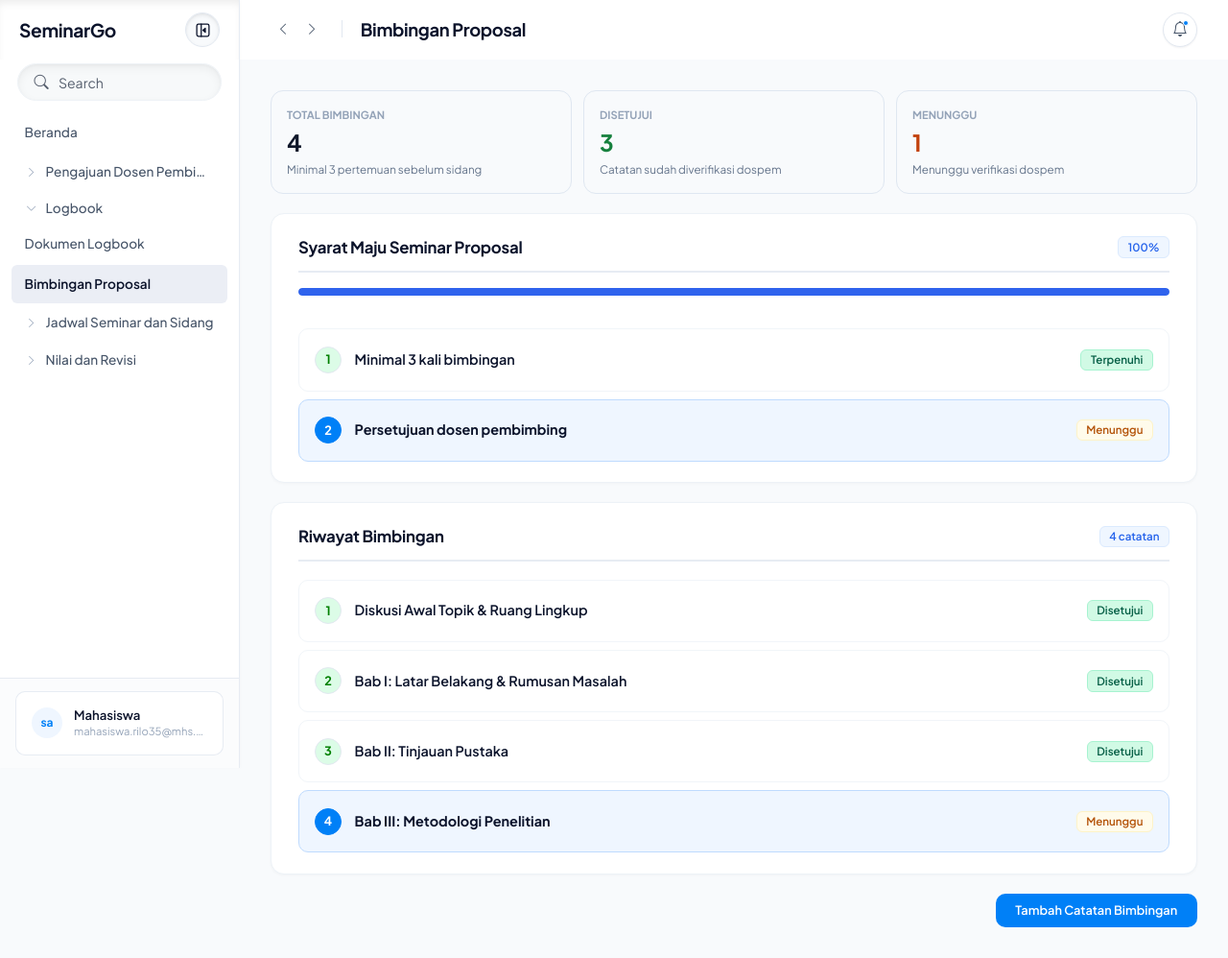
After one commit to Althaf-Budiman/seminar-go, a PHP site: page /bimbingan-proposal in a window 1280 px wide. The commit adds this page. Shown: the whole page at 96% size. Run offline with PHP 8.4, Linux system fonts and the light colour scheme.

Commit message:
slicing: dokune logbook, bimbingan proposal & kelengkapan berkas

```diff
--- a/assets/css/style.css
+++ b/assets/css/style.css
@@ -324,7 +324,7 @@ body.overflow-hidden {
     transition: transform 0.2s ease;
 }
 
-.nav-group.is-open > .nav-group-toggle i {
+.nav-group.is-open>.nav-group-toggle i {
     transform: rotate(90deg);
 }
 
@@ -341,11 +341,11 @@ body.overflow-hidden {
     transition: grid-template-rows 0.2s ease;
 }
 
-.nav-group.is-open > .nav-submenu {
+.nav-group.is-open>.nav-submenu {
     grid-template-rows: 1fr;
 }
 
-.nav-submenu > ul {
+.nav-submenu>ul {
     min-height: 0;
     overflow: hidden;
     list-style: none;
@@ -2366,14 +2366,6 @@ i {
     line-height: 1.5;
 }
 
-.topik-form-actions {
-    display: flex;
-    justify-content: flex-end;
-    align-items: center;
-    gap: 0.5rem;
-    margin-top: 1.5rem;
-}
-
 /* Responsive */
 @media (max-width: 640px) {
     .topik-form-card {
@@ -2384,8 +2376,100 @@ i {
         grid-template-columns: 1fr;
         gap: 1rem;
     }
-
-    .topik-form-actions {
-        flex-wrap: wrap;
+}
+
+
+/* =========================================
+   Bimbingan Proposal
+   ========================================= */
+
+
+/* Stats */
+.stats {
+    display: grid;
+    grid-template-columns: repeat(3, minmax(0, 1fr));
+    gap: 0.75rem;
+}
+
+.stat-card {
+    min-width: 0;
+    padding: 1rem;
+    background: #f8fafc;
+    border: 1px solid #dfe7f1;
+    border-radius: 13px;
+}
+
+.stat-label {
+    display: block;
+    margin-bottom: 0.25rem;
+    color: #94a3b8;
+    font-size: 0.7rem;
+    font-weight: 700;
+    text-transform: uppercase;
+}
+
+.stat-value {
+    display: block;
+    color: #0f172a;
+    font-size: 1.5rem;
+    line-height: 1.4;
+    font-weight: 700;
+}
+
+.stat-value.success {
+    color: #15803d;
+}
+
+.stat-value.warning {
+    color: #c2410c;
+}
+
+.stat-card p {
+    margin: 0.15rem 0 0;
+    color: #64748b;
+    font-size: 0.73rem;
+    line-height: 1.5;
+}
+
+.bimbingan-progress-track {
+    width: 100%;
+    height: 8px;
+    margin: 1rem 0;
+    overflow: hidden;
+    border-radius: 999px;
+    background: #e2e8f0;
+}
+
+.bimbingan-progress-fill {
+    height: 100%;
+    border-radius: inherit;
+    background: #2f63ed;
+    transition: width 0.3s ease;
+}
+
+/* =========================================
+   Kelengkapan Berkas Seminar Proposal
+   ========================================= */
+
+.berkas-rules {
+    gap: 1.5rem;
+    padding-top: 1rem;
+}
+
+.berkas-file-input {
+    display: none;
+}
+
+.berkas-rules .detail-item {
+    flex: 1;
+    min-width: 0;
+}
+
+@media (max-width: 640px) {
+
+
+    .berkas-rules {
+        flex-direction: column;
+        gap: 0.75rem;
     }
 }
--- /dev/null
+++ b/controllers/BimbinganProposal.php
@@ -0,0 +1,77 @@
+
+<?php
+
+class BimbinganProposal
+{
+    private $load;
+
+    public function __construct()
+    {
+        $this->load = new Loader();
+    }
+
+    public function index()
+    {
+        $statistik = [
+            'total'     => 4,
+            'disetujui' => 3,
+            'menunggu'  => 1,
+        ];
+
+        // State: done | active | locked
+        $persyaratan = [
+            [
+                'judul'     => 'Minimal 3 kali bimbingan',
+                'state'     => 'done',
+                'badge'     => 'Terpenuhi',
+                'badgeClass'=> 'success',
+            ],
+            [
+                'judul'     => 'Persetujuan dosen pembimbing',
+                'state'     => 'active',
+                'badge'     => 'Menunggu',
+                'badgeClass'=> 'warning',
+            ],
+        ];
+
+        $riwayat = [
+            [
+                'nomor'     => 1,
+                'judul'     => 'Diskusi Awal Topik & Ruang Lingkup',
+                'state'     => 'done',
+                'badge'     => 'Disetujui',
+                'badgeClass'=> 'success',
+            ],
+            [
+                'nomor'     => 2,
+                'judul'     => 'Bab I: Latar Belakang & Rumusan Masalah',
+                'state'     => 'done',
+                'badge'     => 'Disetujui',
+                'badgeClass'=> 'success',
+            ],
+            [
+                'nomor'     => 3,
+                'judul'     => 'Bab II: Tinjauan Pustaka',
+                'state'     => 'done',
+                'badge'     => 'Disetujui',
+                'badgeClass'=> 'success',
+            ],
+            [
+                'nomor'     => 4,
+                'judul'     => 'Bab III: Metodologi Penelitian',
+                'state'     => 'active',
+                'badge'     => 'Menunggu',
+                'badgeClass'=> 'warning',
+            ],
+        ];
+
+        $this->load->view('views/bimbingan-proposal/index.php', [
+            'pageTitle'  => 'Bimbingan Proposal',
+            'activeMenu' => 'bimbingan-proposal',
+            'statistik'  => $statistik,
+            'persyaratan'=> $persyaratan,
+            'riwayat'    => $riwayat,
+            'progress'   => 100,
+        ]);
+    }
+}
--- a/controllers/Logbook.php
+++ b/controllers/DokumenLogbook.php
@@ -1,7 +1,7 @@
 <?php
 
 
-class Logbook
+class DokumenLogbook
 {
     private $load;
 
@@ -159,7 +159,7 @@ class Logbook
             ],
         ];
 
-        $this->load->view('views/logbook/index.php', [
+        $this->load->view('views/dokumen-logbook/index.php', [
             'pageTitle' => 'Logbook',
             'logbooks'  => $logbooks,
         ]);
--- /dev/null
+++ b/views/bimbingan-proposal/index.php
@@ -0,0 +1,133 @@
+
+<?php require_once __DIR__ . '/../layout/header.php'; ?>
+
+<div class="dashboard-container">
+
+    <!-- Statistik Bimbingan -->
+    <div class="stats">
+
+        <div class="stat-card">
+            <span class="stat-label">Total Bimbingan</span>
+            <strong class="stat-value">
+                <?= (int) $statistik['total'] ?>
+            </strong>
+            <p>Minimal 3 pertemuan sebelum sidang</p>
+        </div>
+
+        <div class="stat-card">
+            <span class="stat-label">Disetujui</span>
+            <strong class="stat-value success">
+                <?= (int) $statistik['disetujui'] ?>
+            </strong>
+            <p>Catatan sudah diverifikasi dospem</p>
+        </div>
+
+        <div class="stat-card">
+            <span class="stat-label">Menunggu</span>
+            <strong class="stat-value warning">
+                <?= (int) $statistik['menunggu'] ?>
+            </strong>
+            <p>Menunggu verifikasi dospem</p>
+        </div>
+
+    </div>
+
+    <!-- Syarat Maju Seminar Proposal -->
+    <div class="content-card">
+
+        <div class="card-header border-b">
+            <h2>Syarat Maju Seminar Proposal</h2>
+
+            <span class="badge primary sm">
+                <?= (int) $progress ?>%
+            </span>
+        </div>
+
+        <!-- Progress Bar -->
+        <div class="bimbingan-progress-track"
+             role="progressbar"
+             aria-label="Progress syarat maju seminar"
+             aria-valuenow="<?= max(0, min(100, (int) $progress)) ?>"
+             aria-valuemin="0"
+             aria-valuemax="100">
+
+            <div
+                class="bimbingan-progress-fill"
+                style="width: <?= max(0, min(100, (int) $progress)) ?>%">
+            </div>
+
+        </div>
+
+        <div class="list list-lg">
+
+            <?php foreach ($persyaratan as $i => $item): ?>
+                <div class="list-item <?= htmlspecialchars($item['state']) ?>">
+
+                    <div class="list-item-left">
+                        <span class="list-item-num">
+                            <?= $i + 1 ?>
+                        </span>
+
+                        <h3>
+                            <?= htmlspecialchars($item['judul']) ?>
+                        </h3>
+                    </div>
+
+                    <span class="badge <?= htmlspecialchars($item['badgeClass']) ?> sm">
+                        <?= htmlspecialchars($item['badge']) ?>
+                    </span>
+
+                </div>
+            <?php endforeach; ?>
+
+        </div>
+    </div>
+
+    <!-- Riwayat Bimbingan -->
+    <div class="content-card">
+
+        <div class="card-header border-b">
+            <h2>Riwayat Bimbingan</h2>
+
+            <span class="badge primary sm">
+                <?= count($riwayat) ?> catatan
+            </span>
+        </div>
+
+        <div class="list list-lg">
+
+            <?php foreach ($riwayat as $item): ?>
+                <div class="list-item <?= htmlspecialchars($item['state']) ?>">
+
+                    <div class="list-item-left">
+                        <span class="list-item-num">
+                            <?= (int) $item['nomor'] ?>
+                        </span>
+
+                        <h3>
+                            <?= htmlspecialchars($item['judul']) ?>
+                        </h3>
+                    </div>
+
+                    <span class="badge <?= htmlspecialchars($item['badgeClass']) ?> sm">
+                        <?= htmlspecialchars($item['badge']) ?>
+                    </span>
+
+                </div>
+            <?php endforeach; ?>
+
+        </div>
+    </div>
+
+    <!-- Aksi -->
+    <div class="form-actions">
+        <a
+            href="<?= BASE_URL ?>/proposal/tambah"
+            class="btn-primary">
+            Tambah Catatan Bimbingan
+        </a>
+    </div>
+
+</div>
+
+<?php require_once __DIR__ . '/../layout/footer.php'; ?>
--- a/views/layout/header.php
+++ b/views/layout/header.php
@@ -18,7 +18,7 @@ $menu = [
         'key' => 'logbook',
         'label' => 'Logbook',
         'children' => [
-            ['key' => 'logbook', 'label' => 'Logbook', 'url' => '/logbook'],
+            ['key' => 'dokumen-logbook', 'label' => 'Dokumen Logbook', 'url' => '/dokumen-logbook'],
             ['key' => 'bimbingan-proposal', 'label' => 'Bimbingan Proposal', 'url' => '/bimbingan-proposal'],
         ],
     ],
--- a/views/pengajuan-topik-pembimbing/index.php
+++ b/views/pengajuan-topik-pembimbing/index.php
@@ -43,7 +43,7 @@
             <span class="badge primary sm"><?= count($usulan) ?> usulan</span>
         </div>
 
-        <div class="list list-lg">
+        <div class="list">
             <?php foreach ($usulan as $item):
                 $isFirst = $item['prioritas'] === 1;
             ?>
```
Also changed, not shown: controllers/KelengkapanBerkasSeminarProposal.php (added, +64 -0 lines), views/kelengkapan-berkas-seminar-proposal/index.php (added, +117 -0 lines), views/dokumen-logbook/index.php (renamed from views/logbook/index.php).
